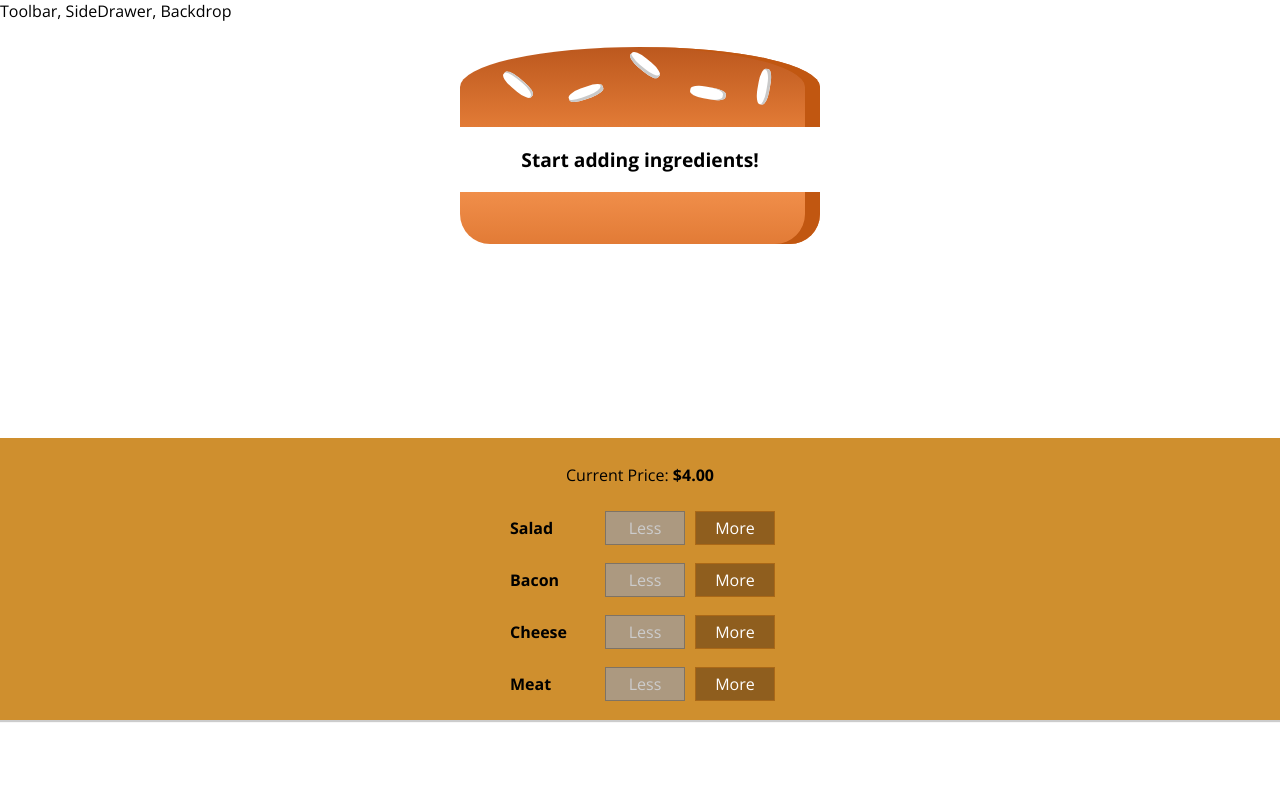
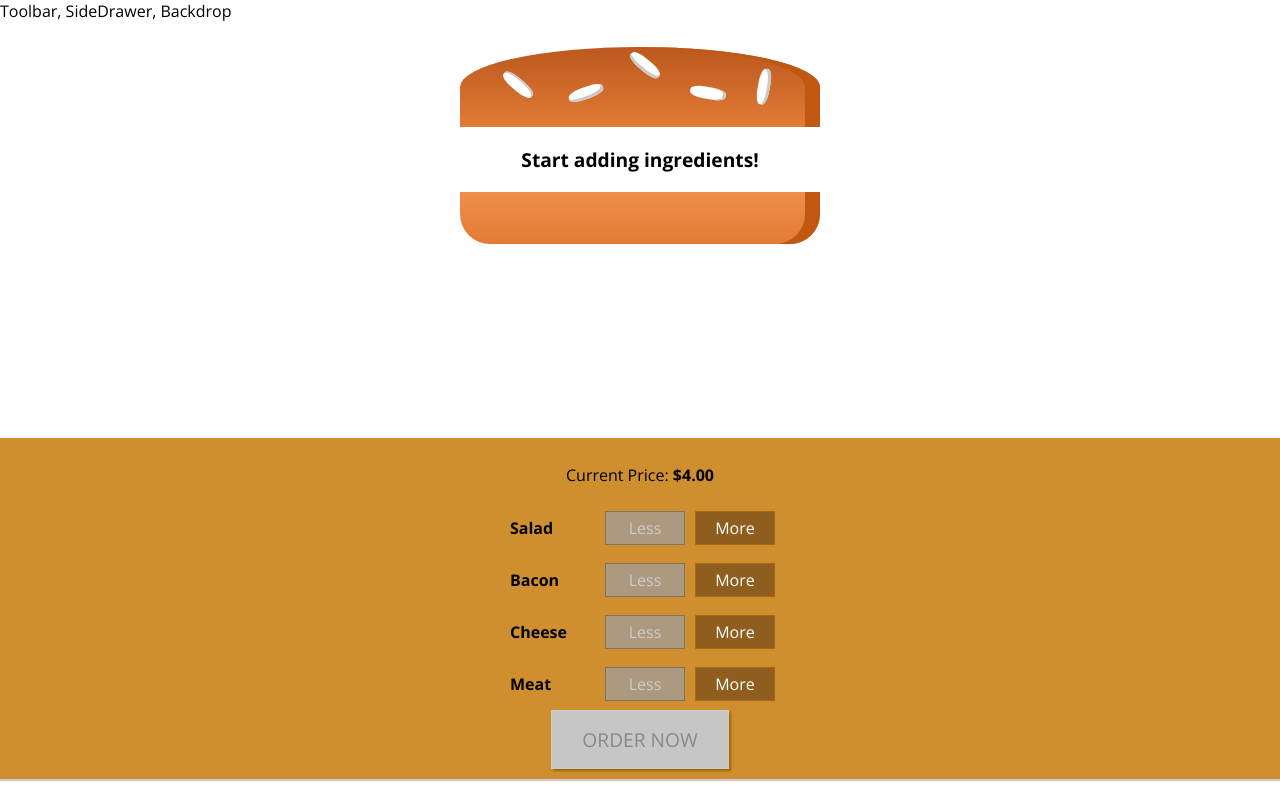
Before and after one commit to petestewart/react-burger-builder-udemy-class, a React (Create React App) app: page / in a window 1280 px wide. Built offline with nearby package versions, Linux system fonts and the light colour scheme.

Commit message:
modal displays on clicking checkout button

```diff
--- a/src/components/Burger/BuildControls/BuildControls.css
+++ b/src/components/Burger/BuildControls/BuildControls.css
@@ -8,3 +8,44 @@
   margin: auto;
   padding: 10px 0;
 }
+
+.OrderButton {
+  background-color: #DAD735;
+  outline: none;
+  cursor: pointer;
+  border: 1px solid #966909;
+  color: #966909;
+  font-family: inherit;
+  font-size: 1.2em;
+  padding: 15px 30px;
+  box-shadow: 2px 2px 2px #966909;
+}
+
+.OrderButton:hover, .OrderButton:active {
+  background-color: #A0DB41;
+  border: 1px solid #966909;
+  color: #966909;
+}
+
+.OrderButton:disabled {
+  background-color: #C7C6C6;
+  cursor: not-allowed;
+  border: 1px solid #ccc;
+  color: #888888;
+}
+
+.OrderButton:not(:disabled) {
+  animation: enable 0.3s linear;
+}
+
+@keyframes enable {
+  0% {
+      transform: scale(1);
+  }
+  60% {
+      transform: scale(1.1);
+  }
+  100% {
+      transform: scale(1);
+  }
+}
--- a/src/components/Burger/BuildControls/BuildControls.js
+++ b/src/components/Burger/BuildControls/BuildControls.js
@@ -22,6 +22,10 @@
           removed={() => props.ingredientRemoved(ctrl.type)}
           disabled={props.disabled[ctrl.type]}/>
       ))}
+      <button
+      className="OrderButton"
+      disabled={!props.purchasable}
+      onClick={props.ordered}>ORDER NOW</button>
     </div>
 );
 
--- /dev/null
+++ b/src/components/Burger/OrderSummary/OrderSummary.js
@@ -0,0 +1,21 @@
+import React from 'react';
+
+import Aux from '../../../hoc/Aux';
+
+const orderSummary = (props) => {
+  const ingredientSummary = Object.keys(props.ingredients)
+    .map((ingKey) => <li key={ingKey}><span style={{ textTransform: 'capitalize' }}>{ingKey}</span>: {props.ingredients[ingKey]}</li>);
+
+  return (
+    <Aux>
+      <h3>Your Order</h3>
+      <p>A delicious burder with the following ingredients:</p>
+      <ul>
+        {ingredientSummary}
+      </ul>
+      <p>Continue to Checkout?</p>
+    </Aux>
+  );
+};
+
+export default orderSummary;
--- /dev/null
+++ b/src/components/UI/Modal/Modal.css
@@ -0,0 +1,20 @@
+.Modal {
+    position: fixed;
+    z-index: 500;
+    background-color: white;
+    width: 70%;
+    border: 1px solid #ccc;
+    box-shadow: 1px 1px 1px black;
+    padding: 16px;
+    left: 15%;
+    top: 30%;
+    box-sizing: border-box;
+    transition: all 0.3s ease-out;
+}
+
+@media (min-width: 600px) {
+    .Modal {
+        width: 500px;
+        left: calc(50% - 250px);
+    }
+}
--- /dev/null
+++ b/src/components/UI/Modal/Modal.js
@@ -0,0 +1,19 @@
+import React from 'react';
+// import PropTypes from 'prop-types';
+
+import './Modal.css';
+
+const modal = (props) => (
+    <div
+      className="Modal"
+      style={{
+        transform: props.show ? 'translateY(0)' : 'translateY(-100vh)',
+        opacity: props.show ? '1' : '0',
+      }}>
+      {props.children}
+    </div>
+);
+
+// modal.propTypes = {}
+
+export default modal;
--- a/src/containers/BurgerBuilder/BurgerBuilder.js
+++ b/src/containers/BurgerBuilder/BurgerBuilder.js
@@ -3,6 +3,8 @@
 import Aux from '../../hoc/Aux';
 import Burger from '../../components/Burger/Burger';
 import BuildControls from '../../components/Burger/BuildControls/BuildControls';
+import Modal from '../../components/UI/Modal/Modal';
+import OrderSummary from '../../components/Burger/OrderSummary/OrderSummary';
 
 const INGREDIENT_PRICES = {
   salad: 0.5,
@@ -20,6 +22,15 @@
       meat: 0,
     },
     totalPrice: 4,
+    purchasable: false,
+    purchasing: false,
+  }
+
+  setPurchaseState = (updatedIngredients) => {
+    const sum = Object.keys(updatedIngredients)
+      .map((ingKey) => updatedIngredients[ingKey])
+      .reduce((runningTotal, element) => runningTotal + element, 0);
+    this.setState({ purchasable: sum > 0 });
   }
 
   addIngredientHandler = (type) => {
@@ -31,6 +42,7 @@
     const priceAddition = INGREDIENT_PRICES[type];
     const newPrice = this.state.totalPrice + priceAddition;
     this.setState({ totalPrice: newPrice, ingredients: updatedIngredients });
+    this.setPurchaseState(updatedIngredients);
   };
 
   removeIngredientHandler = (type) => {
@@ -43,8 +55,13 @@
       const priceDeduction = INGREDIENT_PRICES[type];
       const newPrice = this.state.totalPrice - priceDeduction;
       this.setState({ totalPrice: newPrice, ingredients: updatedIngredients });
+      this.setPurchaseState(updatedIngredients);
     }
   };
+
+  purchaseHandler = () => {
+    this.setState({ purchasing: true });
+  }
 
   render() {
     const disabledInfo = {
@@ -56,11 +73,16 @@
     }
     return (
       <Aux>
+        <Modal show={this.state.purchasing}>
+          <OrderSummary ingredients={this.state.ingredients} />
+        </Modal>
         <Burger ingredients={this.state.ingredients} />
         <BuildControls
           ingredientAdded={this.addIngredientHandler}
           ingredientRemoved={this.removeIngredientHandler}
           disabled={disabledInfo}
+          purchasable={this.state.purchasable}
+          ordered={this.purchaseHandler}
           price={this.state.totalPrice} />
       </Aux>
     );
```
Also changed, not shown: src/components/UI/Backdrop/Backdrop.js (added).
